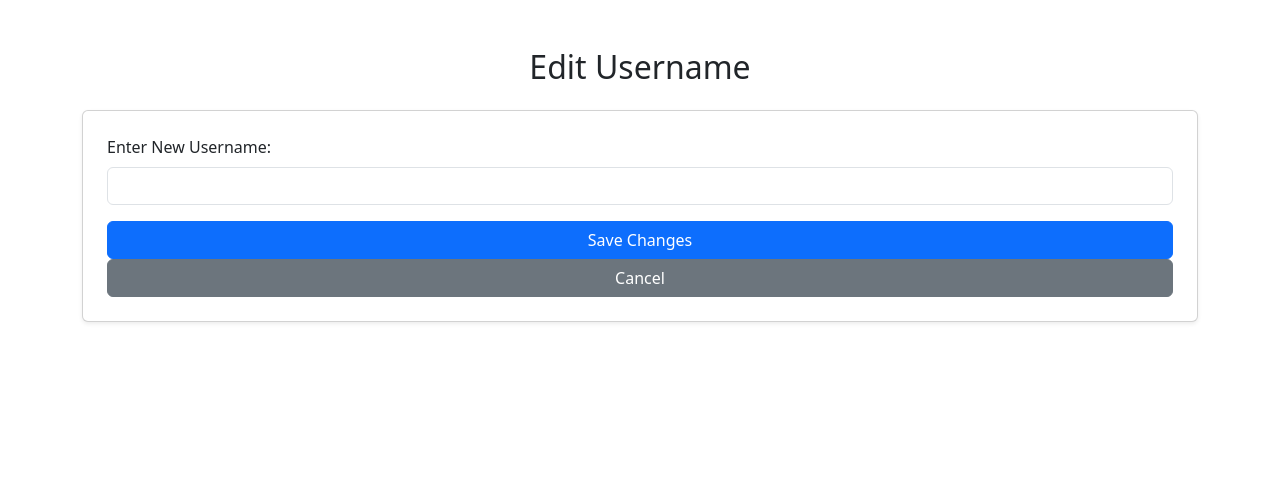
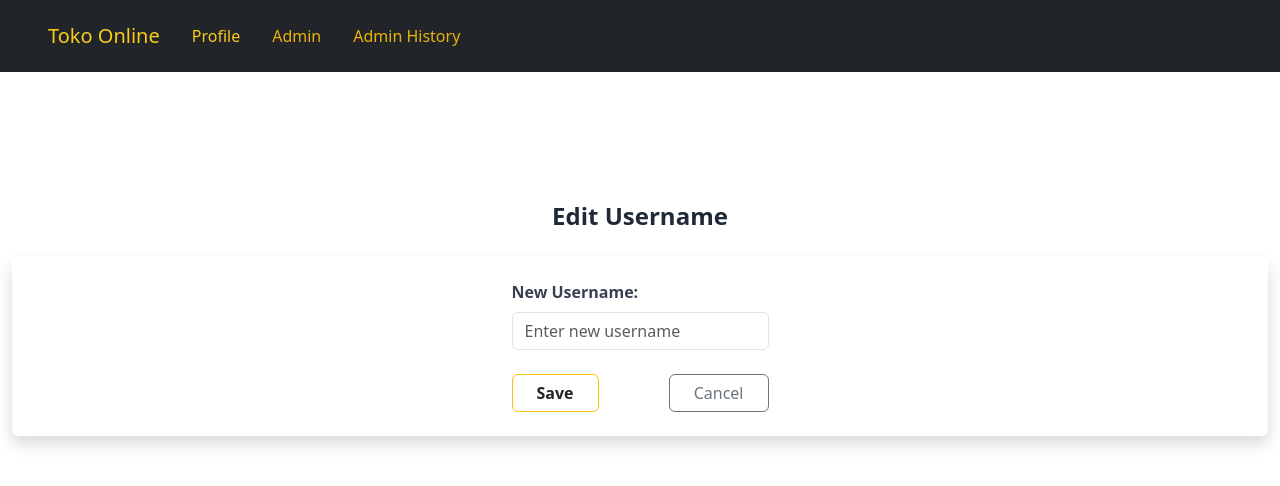
Before and after one commit to Furozu/Project-Toko-Online, a PHP site: page /edit.php?field=username in a window 1280 px wide. Shown: the top 486 px of the page. Run offline with PHP 8.4, Linux system fonts and the light colour scheme; a user stored in the database is signed in; some libraries are stand-ins or nearby versions.

Commit message:
edit.php less ugly

```diff
--- a/edit.php
+++ b/edit.php
@@ -1,31 +1,20 @@
 <?php
 session_start();
 require_once 'connect.php';
-
 if (!isset($_SESSION['user_id'])) {
     header('Location: login.php');
     exit;
 }
-
 $user_id = $_SESSION['user_id'];
-
 $allowed_fields = ['username', 'password', 'user_telp', 'email', 'alamat'];
 $field = isset($_GET['field']) ? $_GET['field'] : '';
-
 if (!in_array($field, $allowed_fields)) {
     die("Invalid field specified.");
 }
-
 if ($_SERVER['REQUEST_METHOD'] === 'POST') {
     $new_value = trim($_POST['new_value']);
-
-    if ($field === 'password') {
-        $new_value = password_hash($new_value, PASSWORD_DEFAULT);
-    }
-
     $stmt = $mysqli->prepare("UPDATE Users SET $field = ? WHERE user_id = ?");
     $stmt->bind_param("si", $new_value, $user_id);
-
     if ($stmt->execute()) {
         header("Location: profil.php");
         exit;
@@ -34,33 +23,42 @@ if ($_SERVER['REQUEST_METHOD'] === 'POST') {
     }
 }
 ?>
-
 <!DOCTYPE html>
 <html lang="en">
-
 <head>
     <meta charset="UTF-8">
     <meta name="viewport" content="width=device-width, initial-scale=1.0">
-    <title>Edit Profile</title>
-    <link href="https://cdn.jsdelivr.net/npm/bootstrap@5.3.3/dist/css/bootstrap.min.css" rel="stylesheet">
+    <title>Edit <?php echo ucfirst($field); ?></title>
+    <!-- Bootstrap -->
+    <link href="https://cdn.jsdelivr.net/npm/bootstrap@5.3.3/dist/css/bootstrap.min.css" rel="stylesheet"
+        integrity="sha384-QWTKZyjpPEjISv5WaRU9OFeRpok6YctnYmDr5pNlyT2bRjXh0JMhjY6hW+ALEwIH" crossorigin="anonymous">
+    <!-- Tailwind CSS -->
+    <script src="https://cdn.tailwindcss.com"></script>
 </head>
-
 <body>
-    <div class="container mt-5">
-        <h2 class="text-center mb-4">Edit <?php echo ucfirst($field); ?></h2>
-        <form method="POST" class="card p-4 shadow-sm">
-            <div class="mb-3">
-                <label for="new_value" class="form-label">Enter New <?php echo ucfirst($field); ?>:</label>
+    <!-- Navbar -->
+    <?php include 'nav.php'; ?>
+    <!-- Main Content -->
+    <section class="container py-5" style="margin-top: 80px;">
+        <h1 class="text-center text-2xl font-bold mb-4 text-gray-800">Edit <?php echo ucfirst($field); ?></h1>
+        <div class="card p-4 shadow border-0">
+            <form method="POST" class="mx-auto" style="max-width: 500px;">
+                <div class="mb-4">
+                    <label for="new_value" class="form-label text-gray-700 font-semibold">New <?php echo ucfirst($field); ?>:</label>
                     <input type="<?php echo $field === 'password' ? 'password' : 'text'; ?>"
                            name="new_value"
+                           id="new_value"
                            class="form-control"
-                       id="new_value"
+                           placeholder="Enter new <?php echo $field; ?>"
                            required>
                 </div>
-            <button type="submit" class="btn btn-primary">Save Changes</button>
-            <a href="profil.php" class="btn btn-secondary">Cancel</a>
+                <div class="d-flex justify-content-between">
+                    <button type="submit" class="btn btn-outline-warning text-dark fw-semibold px-4">Save</button>
+                    <a href="profil.php" class="btn btn-outline-secondary px-4">Cancel</a>
+                </div>
             </form>
         </div>
+    </section>
 </body>
 
 </html>
```
Lines whose indentation alone changed are shown as unchanged.
